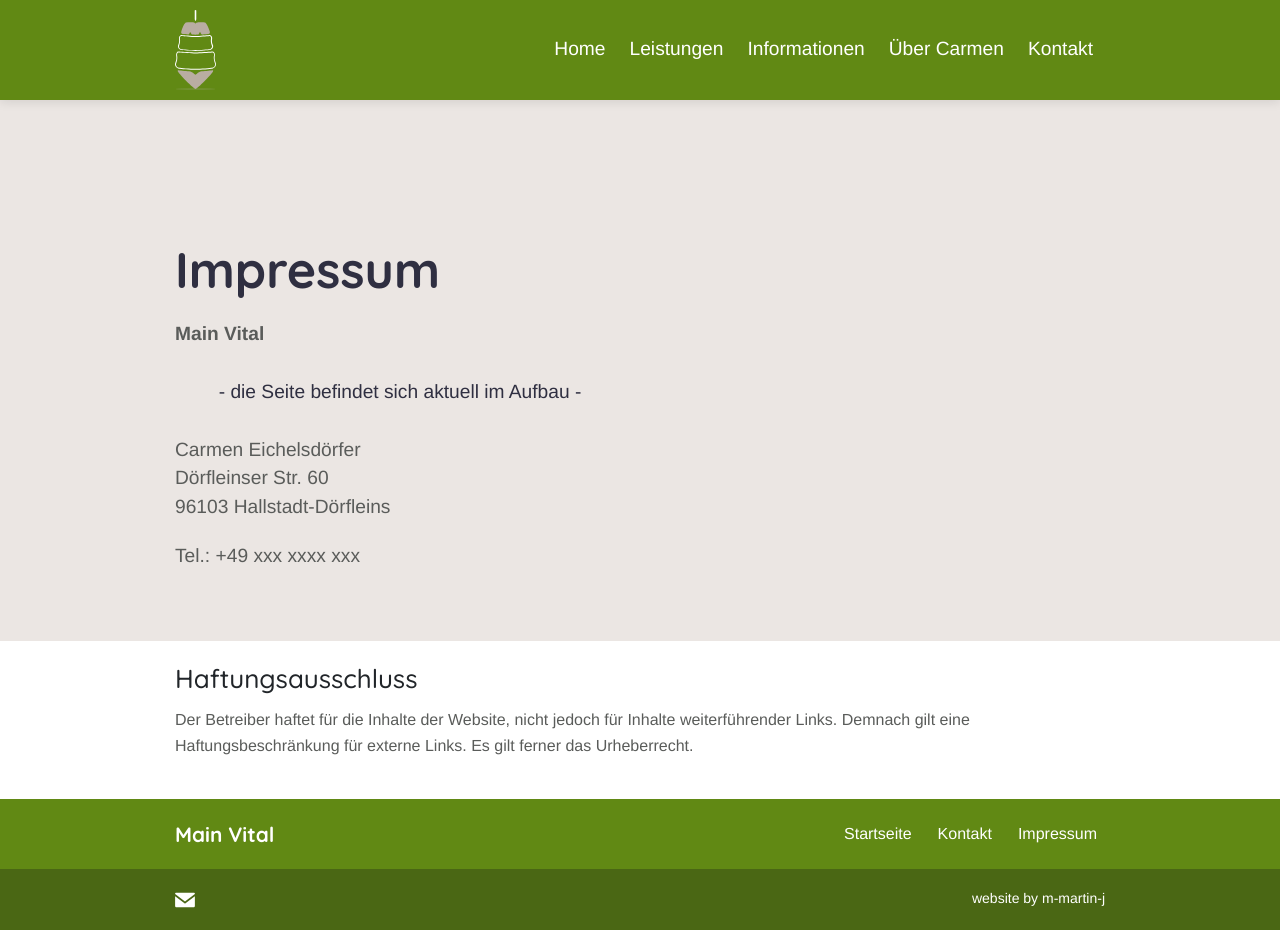
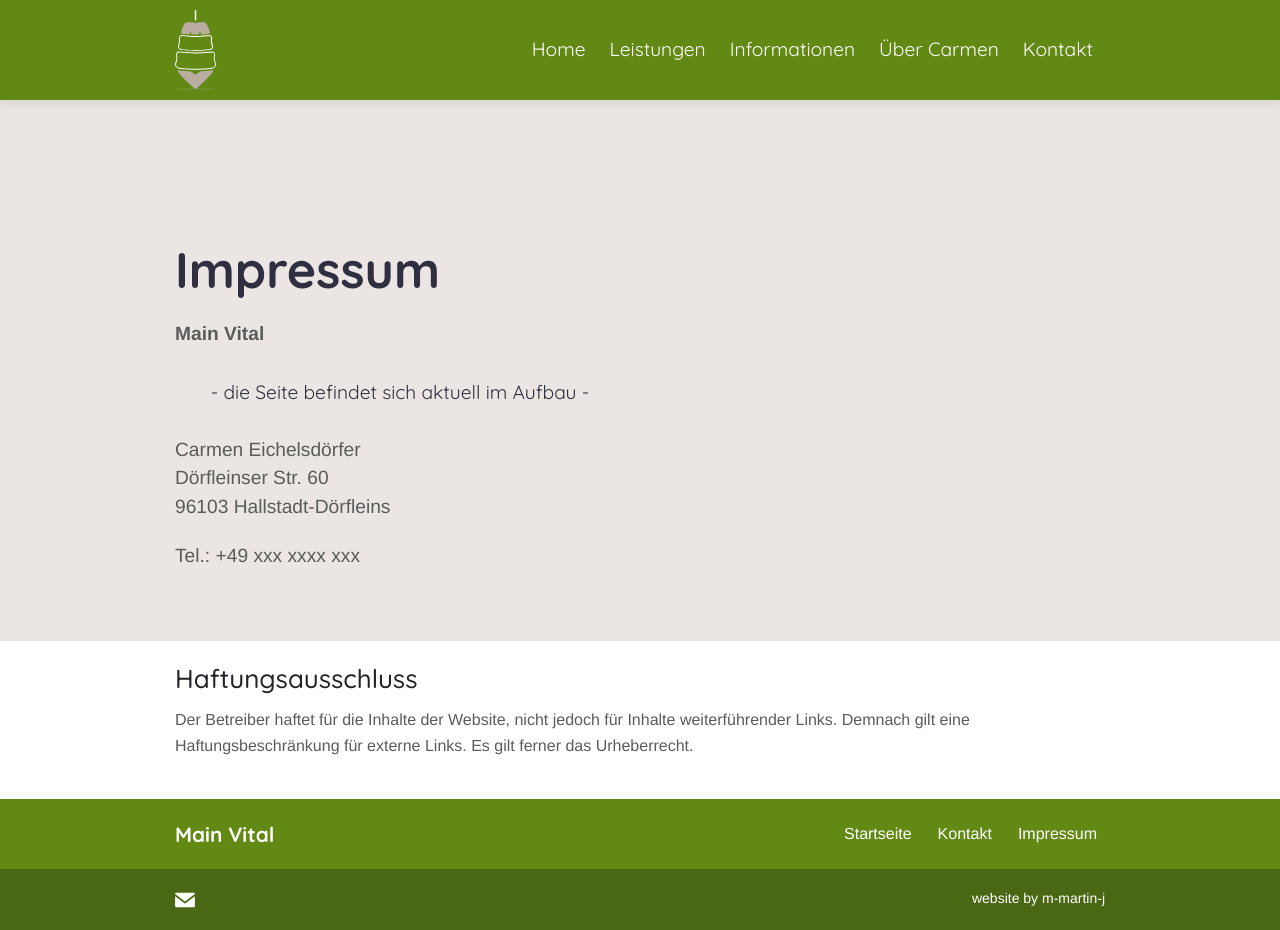
Before and after one commit to m-martin-j/physiotherapy-practice-web, a Jekyll site: the page built from _pages/impressum.md, in a window 1280 px wide and 930 px high. Built offline with Jekyll 4.4.1, drawn with Linux system fonts in a browser that asks for light colours.

Commit message:
Apply font
for
* main menu (desktop)
* h3 (globally)
* h1 h2 h3 (for class content)
* h2 (for class intro; h1 already had it)

```diff
--- a/_sass/components/_content.scss
+++ b/_sass/components/_content.scss
@@ -20,7 +20,7 @@
     color: $steel;
   }
   h1 {
-    font-family: $font-family-base;
+    font-family: $font-family-heading;
     font-size: 34px;
     line-height: 1.26;
     font-weight: normal;
@@ -28,14 +28,14 @@
     margin-bottom: 20px;
   }
   h2 {
-    font-family: $font-family-base;
+    font-family: $font-family-heading;
     font-size: 26px;
     font-weight: normal;
     line-height: 1.4;
     margin-top: 30px;
   }
   h3 {
-    font-family: $font-family-base;
+    font-family: $font-family-heading;
     font-size: 20px;
     line-height: 1.4;
     font-weight: normal;
--- a/_sass/components/_intro.scss
+++ b/_sass/components/_intro.scss
@@ -28,7 +28,6 @@
     line-height: 1.4;
     margin-bottom: 30px;
     color: $black;
-    font-family: $font-family-base;
   }
   p {
     font-size: 1.2rem;
--- a/_sass/components/_main-menu.scss
+++ b/_sass/components/_main-menu.scss
@@ -7,6 +7,7 @@
     display: flex;
     align-items: center;
     justify-content: flex-start;
+    font-family: $font-family-heading;
     > li {
       list-style: none;
       font-size: 1.2rem;
--- a/_sass/components/_type.scss
+++ b/_sass/components/_type.scss
@@ -26,6 +26,7 @@ h2 {
 }
 h3 {
   font-size: 16px;
+  font-family: $font-family-heading;
   line-height: 1.4;
   @include media-breakpoint-up(md) {
     font-size: 20px;
```
